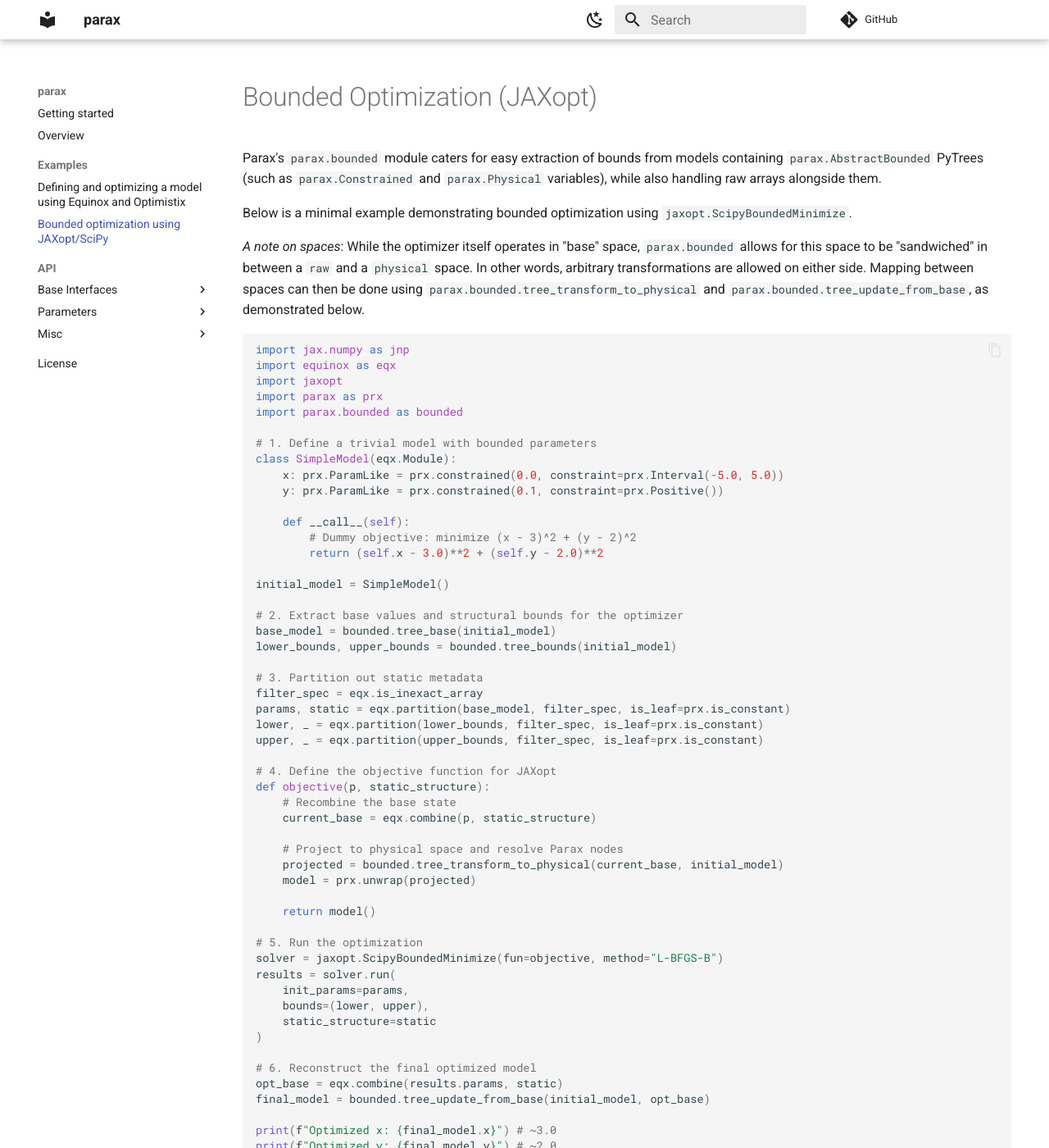
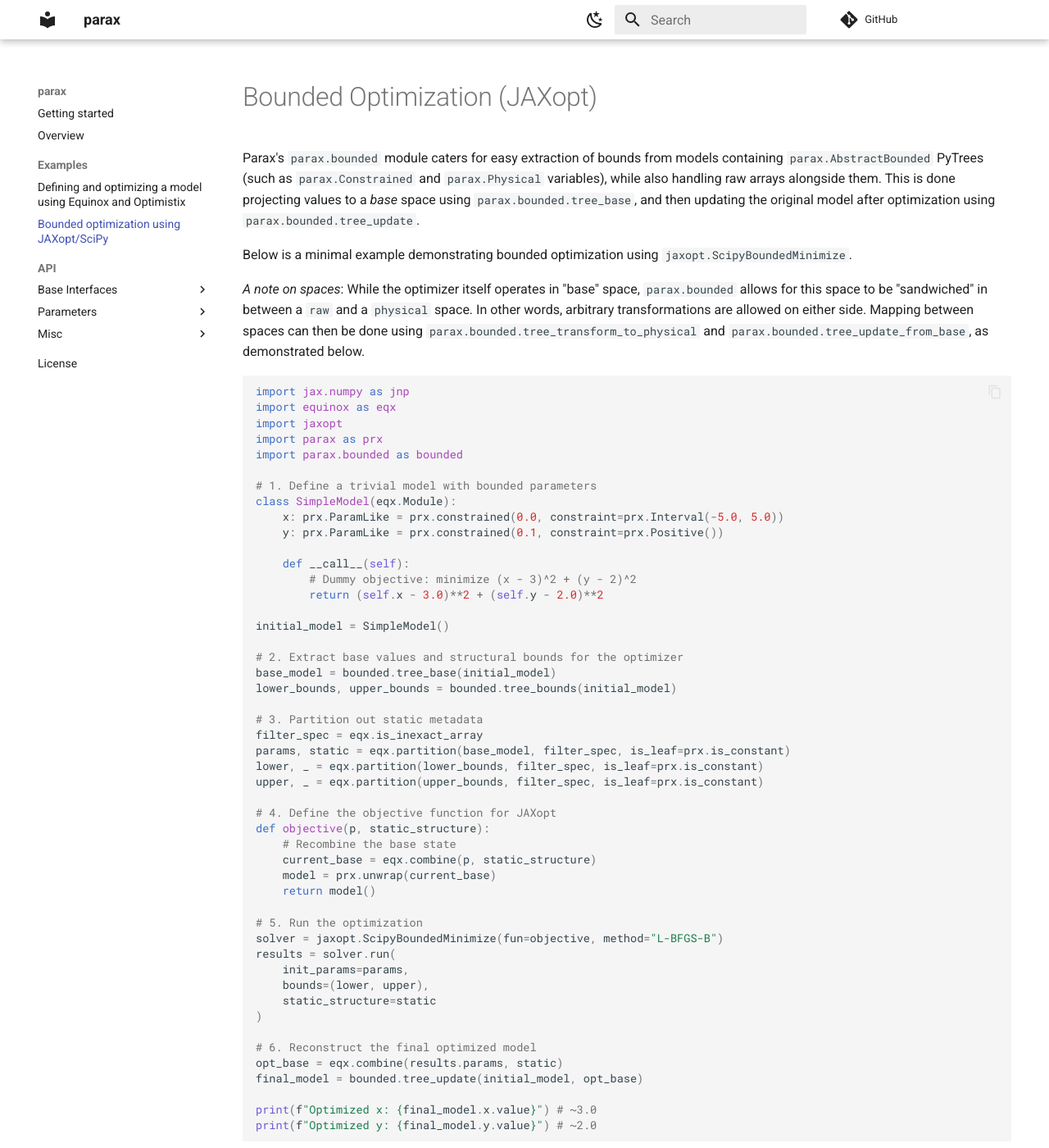
Before and after one commit to gvcallen/parax, an MkDocs documentation site: the page built from docs/examples/bounded_optimization.md, in a window 1280 px wide and 1400 px high. Shown: the whole window at 82% size. Built offline with MkDocs 1.6.1 and Material for MkDocs 9.7.7, drawn with Linux system fonts in a browser that asks for light colours; comment, search, counter and statistics services are not loaded.

Commit message:
Updated docs

````diff
--- a/docs/examples/bounded_optimization.md
+++ b/docs/examples/bounded_optimization.md
@@ -1,6 +1,6 @@
 # Bounded Optimization (JAXopt)
 
-Parax's `parax.bounded` module caters for easy extraction of bounds from models containing `parax.AbstractBounded` PyTrees (such as `parax.Constrained` and `parax.Physical` variables), while also handling raw arrays alongside them.
+Parax's `parax.bounded` module caters for easy extraction of bounds from models containing `parax.AbstractBounded` PyTrees (such as `parax.Constrained` and `parax.Physical` variables), while also handling raw arrays alongside them. This is done projecting values to a *base* space using `parax.bounded.tree_base`, and then updating the original model after optimization using `parax.bounded.tree_update`.
 
 Below is a minimal example demonstrating bounded optimization using `jaxopt.ScipyBoundedMinimize`.
 
@@ -38,11 +38,7 @@ upper, _ = eqx.partition(upper_bounds, filter_spec, is_leaf=prx.is_constant)
 def objective(p, static_structure):
     # Recombine the base state
     current_base = eqx.combine(p, static_structure)
-
-    # Project to physical space and resolve Parax nodes
-    projected = bounded.tree_transform_to_physical(current_base, initial_model)
-    model = prx.unwrap(projected)
-
+    model = prx.unwrap(current_base)
     return model()
 
 # 5. Run the optimization
@@ -55,8 +51,8 @@ results = solver.run(
 
 # 6. Reconstruct the final optimized model
 opt_base = eqx.combine(results.params, static)
-final_model = bounded.tree_update_from_base(initial_model, opt_base)
+final_model = bounded.tree_update(initial_model, opt_base)
 
-print(f"Optimized x: {final_model.x}") # ~3.0
-print(f"Optimized y: {final_model.y}") # ~2.0
+print(f"Optimized x: {final_model.x.value}") # ~3.0
+print(f"Optimized y: {final_model.y.value}") # ~2.0
 ```
````
